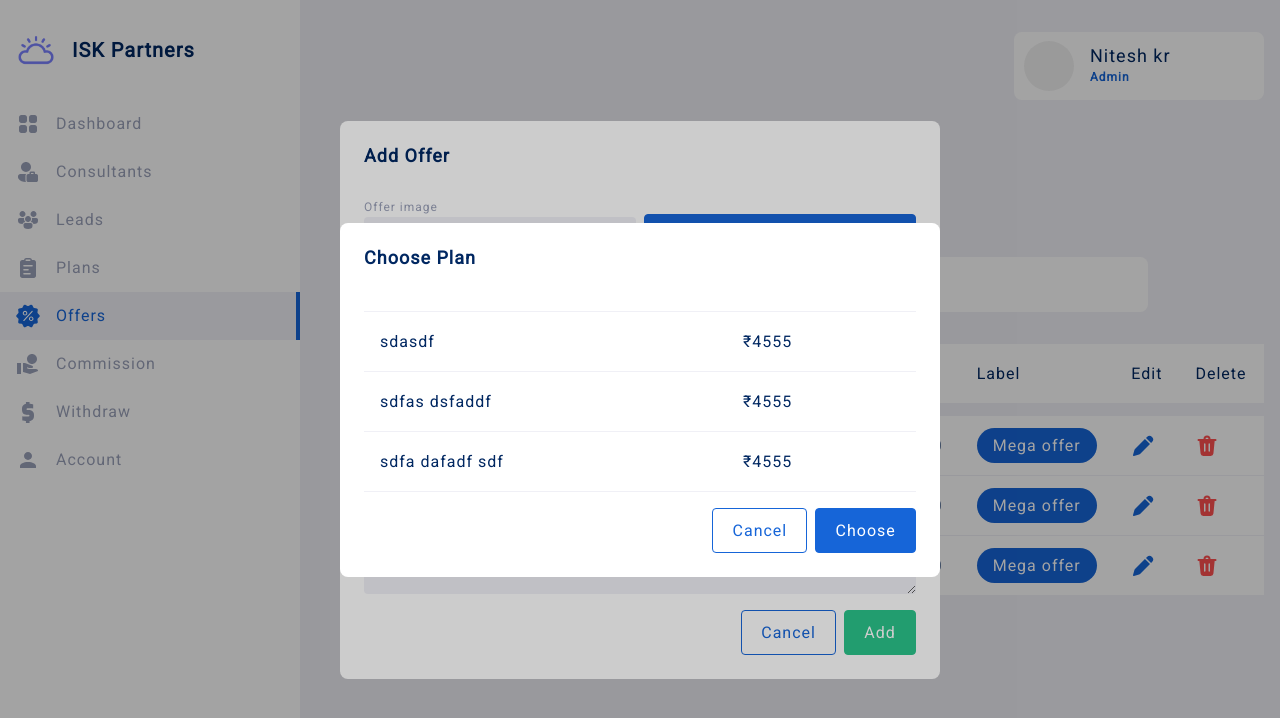
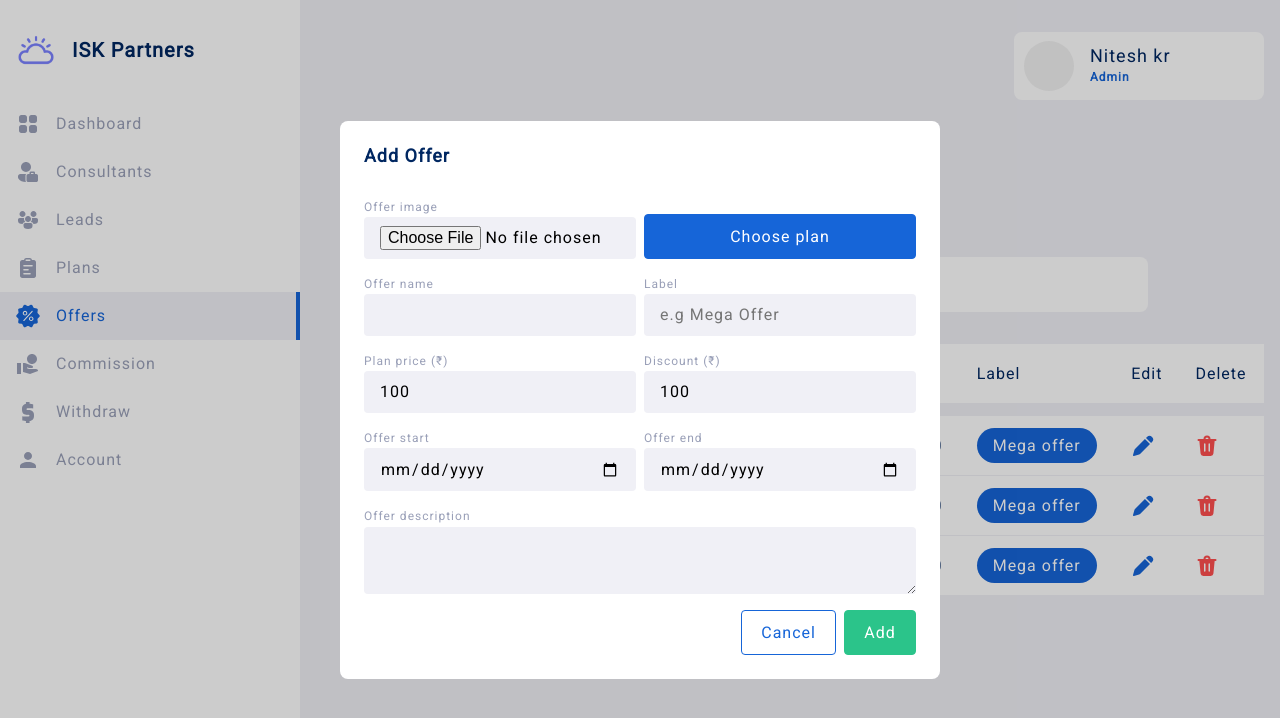
Before and after one commit to nitesh-dev/ITC-Partners-frontend, a Nuxt app: page /admin/offers in a window 1280 px wide. Shown: the top 718 px of the page. Built offline with nearby package versions, Linux system fonts and the light colour scheme.

Commit message:
chooseOffer renamed to choosePlan

```diff
--- a/components/dialog/AddOffer.vue
+++ b/components/dialog/AddOffer.vue
@@ -84,7 +84,7 @@ function onAdd() {
         </div>
     </div>
 
-    <DialogChooseOffer :is-visible="true"></DialogChooseOffer>
+    <DialogChoosePlan :is-visible="false"></DialogChoosePlan>
 </template>
 <style scoped>
 
```
Also changed, not shown: components/dialog/ChoosePlan.vue (renamed from components/dialog/ChooseOffer.vue).
